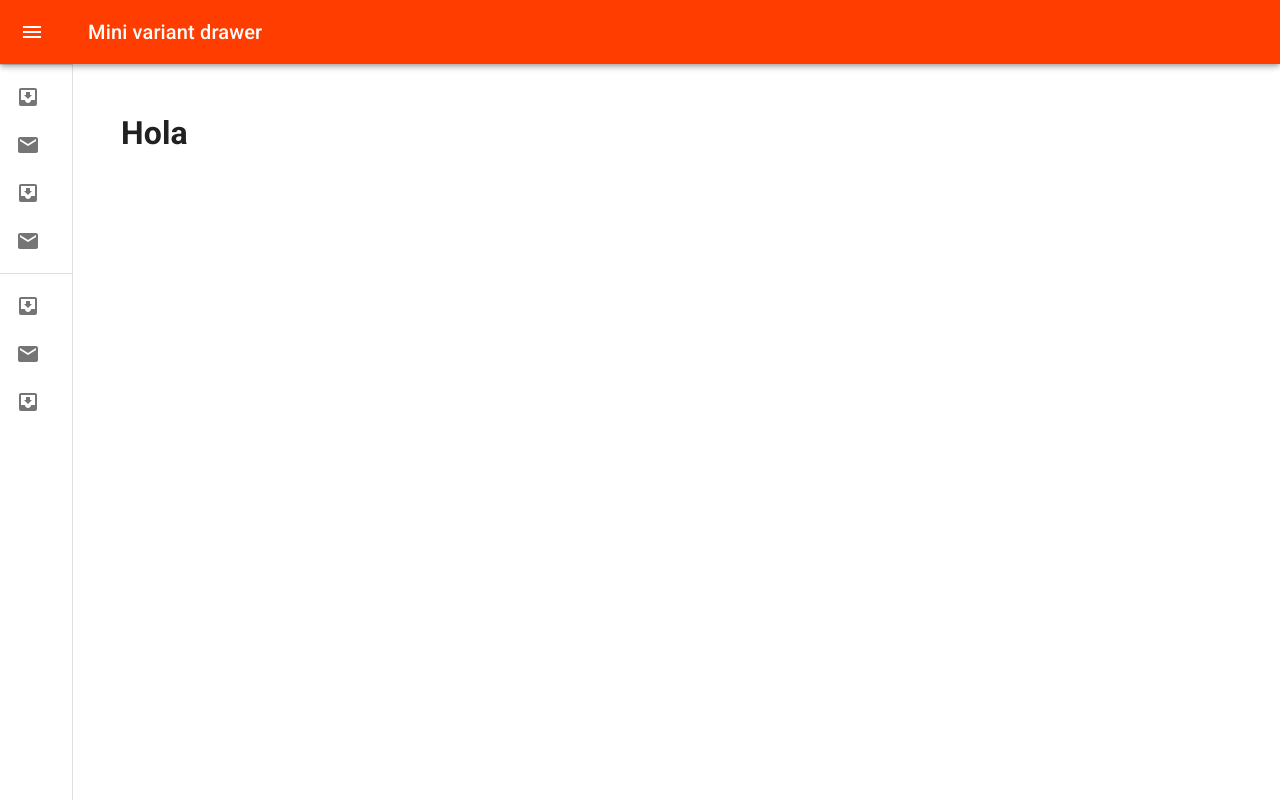
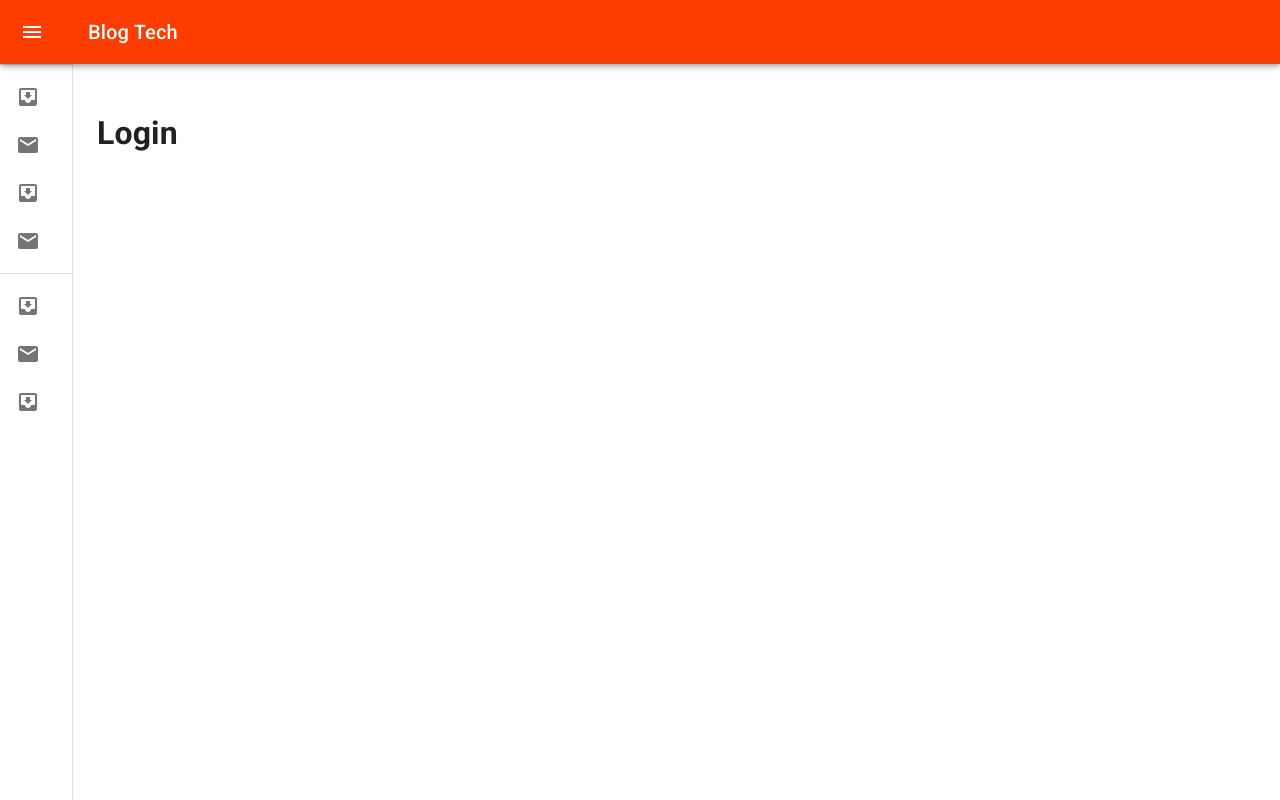
Before and after one commit to linder3hs/blog-tech-web, a React (Create React App) app: page / in a window 1280 px wide. Built offline with nearby package versions, Linux system fonts and the light colour scheme.

Commit message:
feat: add view alias

```diff
--- a/src/App.js
+++ b/src/App.js
@@ -1,6 +1,4 @@
-// import "./App.css";
-// import Home from "./views/Home";
-import Contact from "./views/Contact";
+import { LoginView, ContactView } from "./views";
 import { ThemeProvider } from "@mui/material/styles";
 import theme from "./theme";
 
@@ -9,7 +7,7 @@ const App = () => {
     <ThemeProvider theme={theme}>
       <div className="App">
         {/* <Home /> */}
-        <Contact />
+        <LoginView />
       </div>
     </ThemeProvider>
   );
--- a/src/components/Drawer/index.jsx
+++ b/src/components/Drawer/index.jsx
@@ -118,7 +118,7 @@ const MiniDrawer = (props) => {
             <MenuIcon />
           </IconButton>
           <Typography variant="h6" noWrap component="div">
-            Mini variant drawer
+            Blog Tech
           </Typography>
         </Toolbar>
       </AppBar>
--- a/src/views/Contact/index.jsx
+++ b/src/views/Contact/index.jsx
@@ -32,15 +32,15 @@ const Contact = () => {
   };
 
   return (
-    <div>
+    <>
       <Drawer>
-        <Container maxWidth="lg">
+        <Container maxWidth="xl">
           <div>
             <h1>Hola</h1>
           </div>
         </Container>
       </Drawer>
-    </div>
+    </>
   );
 };
 
--- /dev/null
+++ b/src/views/Login/index.jsx
@@ -0,0 +1,11 @@
+import Drawer from "../../components/Drawer";
+
+const Login = () => {
+  return (
+    <Drawer>
+      <h1>Login</h1>
+    </Drawer>
+  );
+};
+
+export default Login;
--- /dev/null
+++ b/src/views/index.jsx
@@ -0,0 +1,6 @@
+// Este archivo se va encargar de exportar nuestras vistas
+export { default as ContactView } from "./Contact";
+
+export { default as HomeView } from "./Home";
+
+export { default as LoginView } from "./Login";
```
Also changed, not shown: src/views/test.jsx (deleted, +0 -19 lines).
